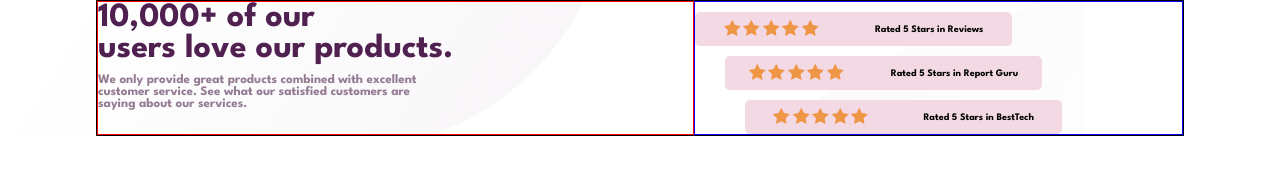
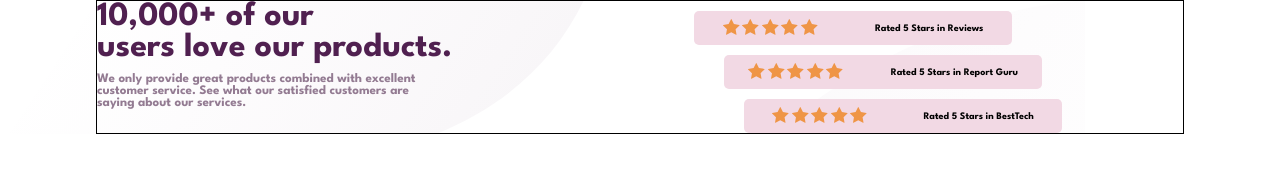
Before and after one commit to GentleMizt/social-section, a plain HTML site: page index.html in a window 1280 px wide. Drawn offline with Linux system fonts and the light colour scheme.

Commit message:
progress

```diff
--- a/style.css
+++ b/style.css
@@ -32,12 +32,6 @@ html{
   font-weight: 700;
   font-size: 1.3rem;
 }
-.top-txts{
-    border: 1px solid red;
-}
-.top-ratings{
-    border: 1px solid blue;
-}
 .star-flex{
     display: flex;
     border-radius: .5rem;
```
